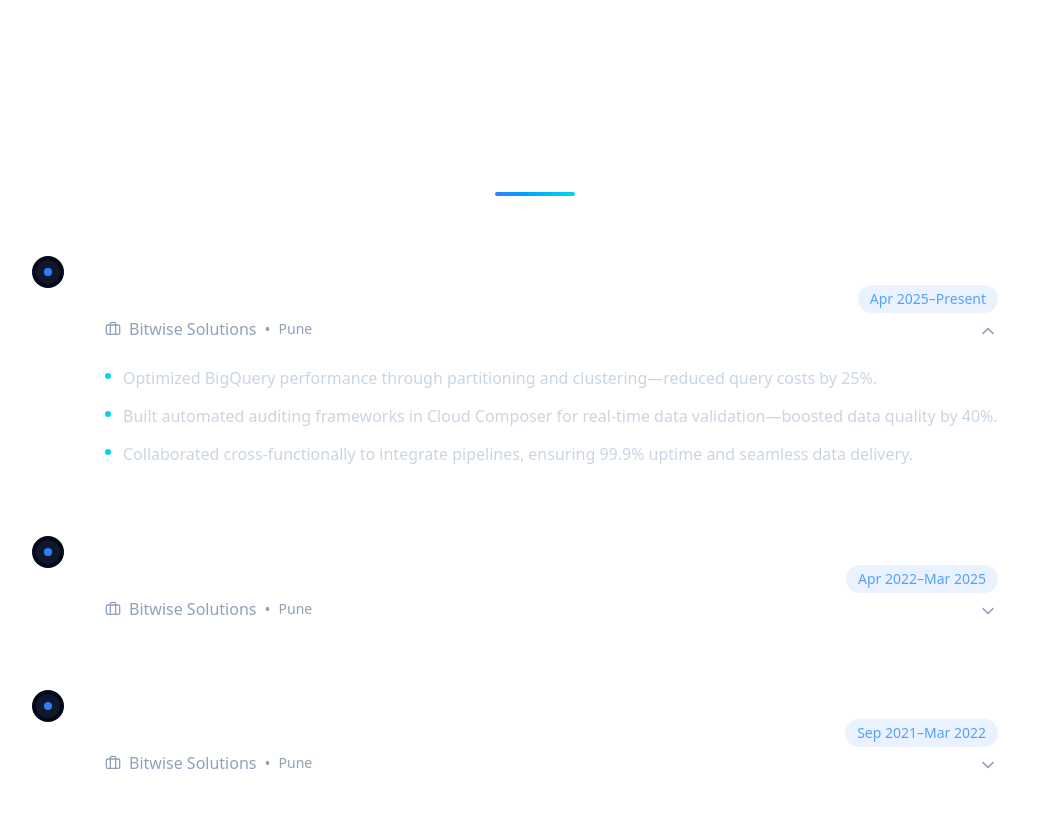
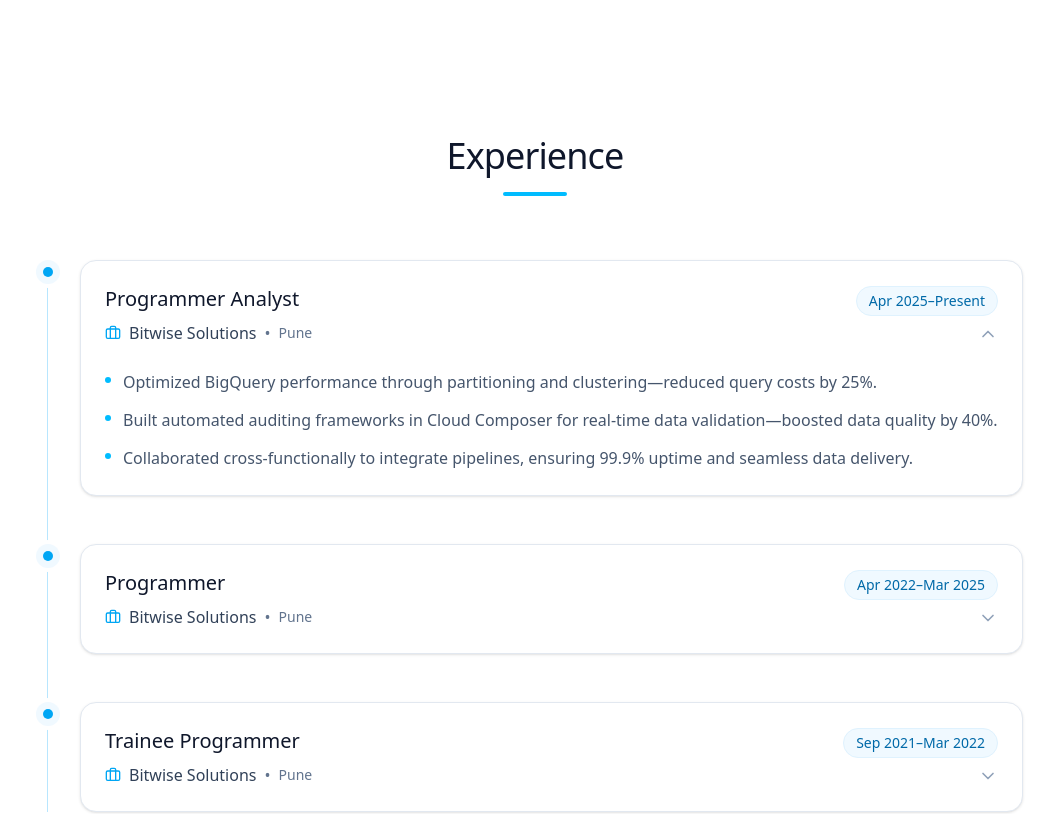
Before and after one commit to Artistic-HilalAhmad/Portgolio, a React (Vite) app in the folder hilal-ahmad-najar---portfolio/: page / in a window 1280 px wide. Shown: the part 760-1574 px from the top of the page, without its empty margins (105-1159 px from the left). Built offline with nearby package versions, Linux system fonts and the light colour scheme.

Commit message:
Update Experience.tsx

```diff
--- a/hilal-ahmad-najar---portfolio/src/components/Experience.tsx
+++ b/hilal-ahmad-najar---portfolio/src/components/Experience.tsx
@@ -16,11 +16,11 @@ export const Experience: React.FC = () => {
         transition={{ duration: 0.6 }}
         className="mb-16 text-center"
       >
-        <h2 className="text-3xl font-bold text-white sm:text-4xl">Experience</h2>
-        <div className="mx-auto mt-4 h-1 w-20 rounded-full bg-gradient-to-r from-blue-500 to-cyan-400" />
+        <h2 className="text-3xl font-light tracking-tight text-slate-900 sm:text-4xl">Experience</h2>
+        <div className="mx-auto mt-4 h-1 w-16 rounded-full bg-sky-400" />
       </motion.div>
 
-      <div className="relative border-l border-white/10 pl-6 sm:pl-8">
+      <div className="relative border-l border-sky-200 pl-6 sm:pl-8">
         {experience.map((exp, index) => (
           <motion.div
             key={index}
@@ -30,29 +30,29 @@ export const Experience: React.FC = () => {
             transition={{ duration: 0.5, delay: index * 0.1 }}
             className="mb-12 last:mb-0"
           >
-            <div className="absolute -left-3 flex h-6 w-6 items-center justify-center rounded-full bg-slate-900 ring-4 ring-slate-950">
-              <div className="h-2 w-2 rounded-full bg-blue-500" />
+            <div className="absolute -left-3 flex h-6 w-6 items-center justify-center rounded-full bg-sky-50 ring-4 ring-white">
+              <div className="h-2.5 w-2.5 rounded-full bg-sky-500" />
             </div>
 
             <div
-              className="group cursor-pointer rounded-2xl border border-white/5 bg-white/5 p-6 backdrop-blur-sm transition-all hover:border-white/10 hover:bg-white/10"
+              className="group cursor-pointer rounded-2xl border border-slate-200 bg-white p-6 shadow-sm transition-all hover:border-sky-200 hover:shadow-md"
               onClick={() => setExpandedIndex(expandedIndex === index ? null : index)}
             >
               <div className="flex flex-col justify-between gap-4 sm:flex-row sm:items-center">
                 <div>
-                  <h3 className="text-xl font-semibold text-white">{exp.role}</h3>
-                  <div className="mt-1 flex items-center gap-2 text-slate-400">
-                    <Briefcase className="h-4 w-4" />
-                    <span>{exp.company}</span>
+                  <h3 className="text-xl font-medium text-slate-900">{exp.role}</h3>
+                  <div className="mt-2 flex items-center gap-2 text-slate-500">
+                    <Briefcase className="h-4 w-4 text-sky-500" />
+                    <span className="font-medium text-slate-700">{exp.company}</span>
                     <span className="hidden sm:inline">•</span>
                     <span className="text-sm">{exp.location}</span>
                   </div>
                 </div>
                 <div className="flex items-center justify-between sm:flex-col sm:items-end sm:gap-2">
-                  <span className="rounded-full bg-blue-500/10 px-3 py-1 text-sm font-medium text-blue-400">
+                  <span className="rounded-full bg-sky-50 px-3 py-1 text-sm font-medium text-sky-700 border border-sky-100">
                     {exp.dates}
                   </span>
-                  <button className="text-slate-400 transition-colors group-hover:text-white">
+                  <button className="text-slate-400 transition-colors group-hover:text-sky-600">
                     {expandedIndex === index ? <ChevronUp className="h-5 w-5" /> : <ChevronDown className="h-5 w-5" />}
                   </button>
                 </div>
@@ -67,10 +67,10 @@ export const Experience: React.FC = () => {
                     transition={{ duration: 0.3 }}
                     className="overflow-hidden"
                   >
-                    <ul className="mt-6 space-y-3 text-slate-300">
+                    <ul className="mt-6 space-y-3 text-slate-600">
                       {exp.bullets.map((bullet, i) => (
                         <li key={i} className="flex items-start gap-3">
-                          <span className="mt-2 h-1.5 w-1.5 shrink-0 rounded-full bg-cyan-400" />
+                          <span className="mt-2 h-1.5 w-1.5 shrink-0 rounded-full bg-sky-400" />
                           <span className="leading-relaxed">{bullet}</span>
                         </li>
                       ))}
```
